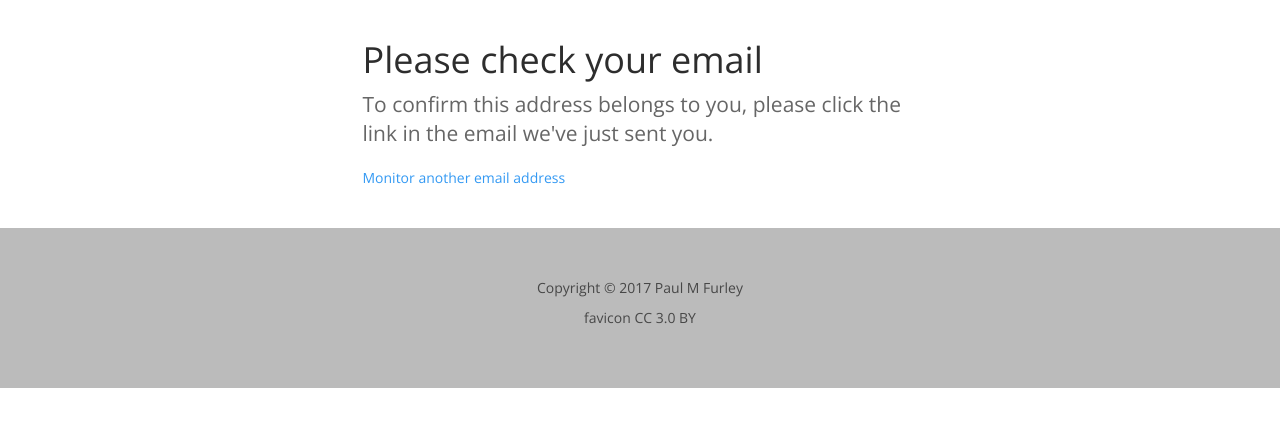
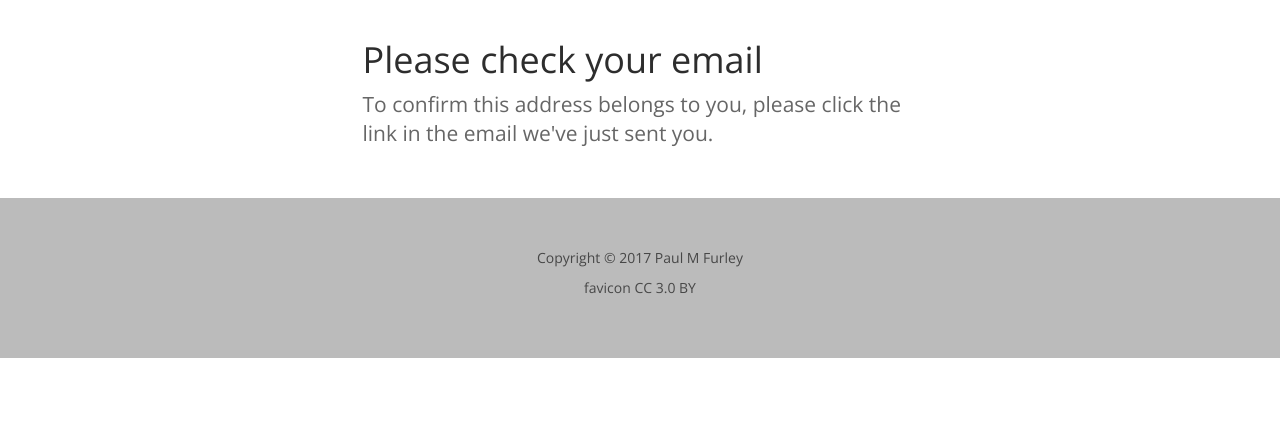
Before and after one commit to fawkesley/expirybot-web, a Django app: template expirybot/apps/users/templates/users/email_sent.html in a window 1280 px wide. Shown: the part 52-479 px from the top of the page. Run offline with Django 3.2, Linux system fonts and the light colour scheme; the template is opened without the code that fills it, so the values that code supplies are empty; parts of the project's set-up code (start-up, migrations or seed data) failed here and were passed over; some libraries are stand-ins or nearby versions.

Commit message:
On email sent, don't link top add another email

```diff
--- a/expirybot/apps/users/templates/users/email_sent.html
+++ b/expirybot/apps/users/templates/users/email_sent.html
@@ -15,10 +15,6 @@
           To confirm this address belongs to you, please click the link in the email we've just sent you.
           </p>
 
-          <p>
-            <a href="{% url 'users.monitor-email-address' %}">Monitor another email address</a>
-          <p>
-
         </div>
       </div>
     </div>
```
